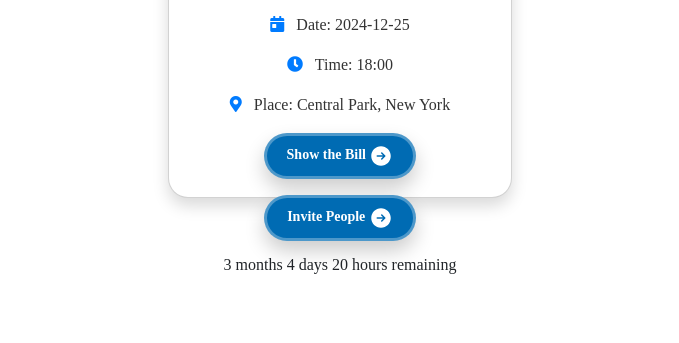
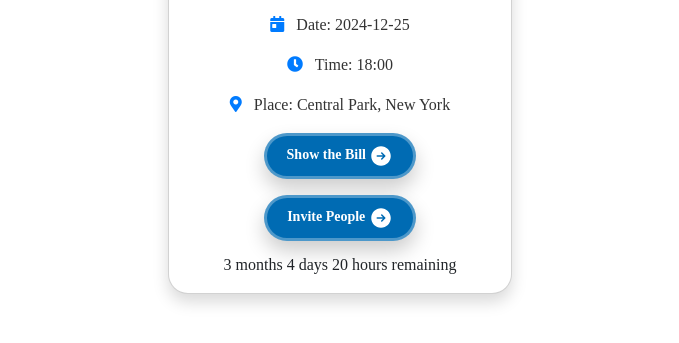
Before and after one commit to MohamedHassan2004/Event-Management-Website, a plain HTML site: page profile.html in a window 1280 px wide. Shown: the part 231-574 px from the top of the page, without its empty margins (300-979 px from the left). Drawn offline with Linux system fonts and the light colour scheme; a web font is replaced by a local one.

Commit message:
adjust the height of MyEvents card

```diff
--- a/assets/css/styles.css
+++ b/assets/css/styles.css
@@ -112,7 +112,7 @@ h2 {
   margin-bottom: 20px;
 }
 
-.card-body {
+#services .card-body {
   height: 200px;
 }
 
```
